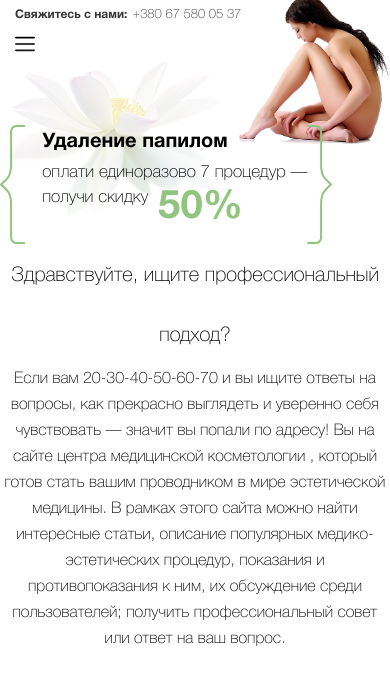
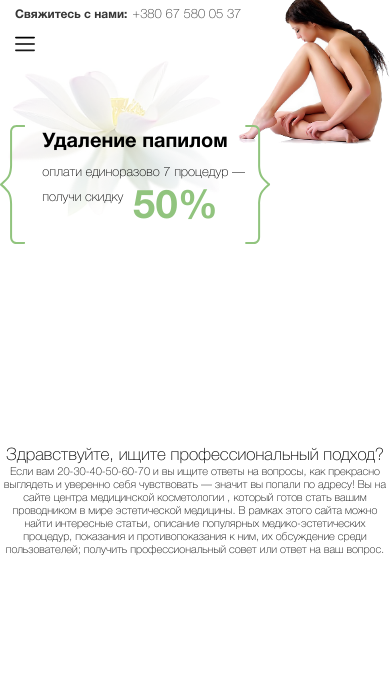
Before and after one commit to Nikanorra/Nikanorra.github.io-Collaees-flex-scss, a plain HTML site: page index.html in a window 390 px wide. Shown: the part 70-752 px from the top of the page. Drawn offline with Linux system fonts and the light colour scheme.

Commit message:
Add files via upload

```diff
--- a/css/media.scss
+++ b/css/media.scss
@@ -95,5 +95,24 @@
     font-size: 13px;
     line-height: 18px;
 }
+}
 
+@media screen and (max-width: 550px) {
+  .container .carousel__bg .carousel__wrap {
+    width: 100%;
+  }
+  .carousel__text-para {
+    font-size: 13px;
+  }
+  .carousel__footer {
+    top: 180%;
+  }
+  .carousel__footer-title {
+    font-size: 17px;
+    line-height: 20px;
+  }
+  .carousel__footer-descr {
+    font-size: 11px;
+    line-height: 13px;
+  }
 }
--- a/css/style.scss
+++ b/css/style.scss
@@ -160,7 +160,6 @@ i {
 }
 .brace-flip {
   transform: rotate(180deg);
-  padding-left: 17px;
 }
 .carousel__wrap {
   position: absolute;
```
Also changed, not shown: css/media.css, css/style.css, 2 other files.
